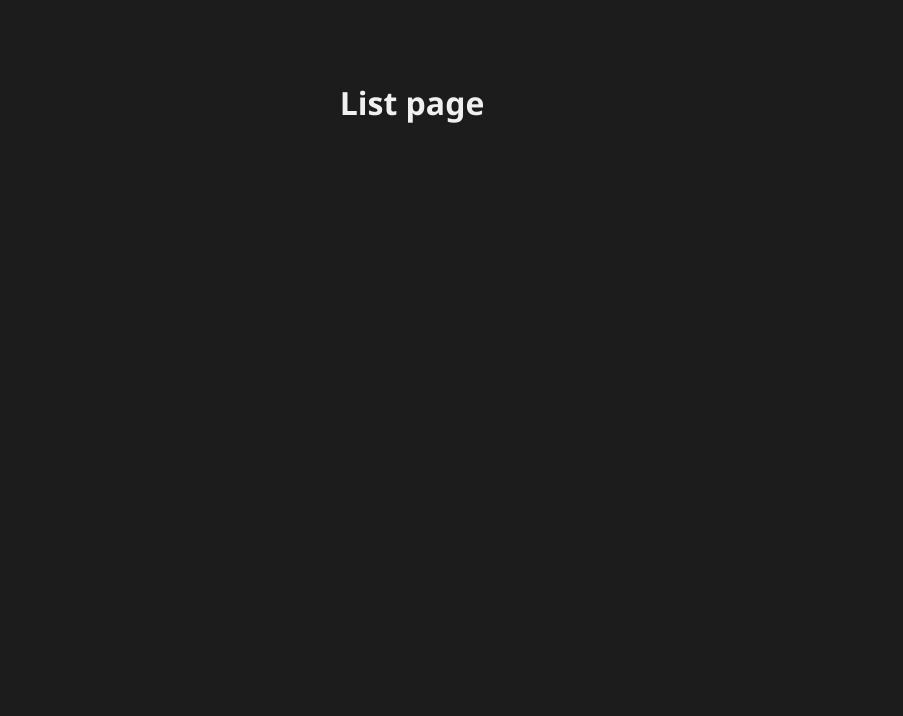
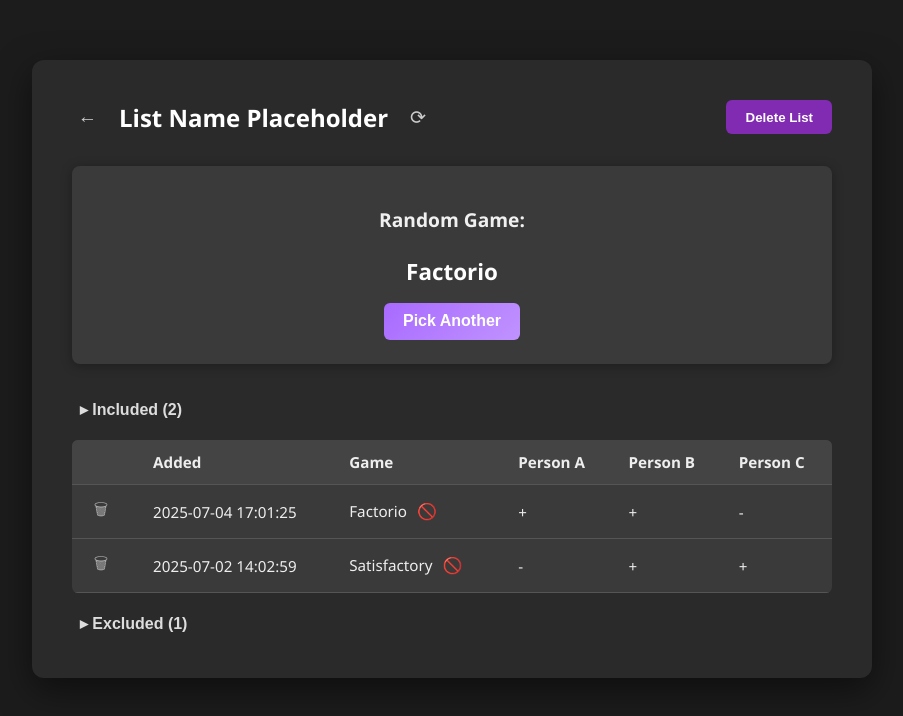
Before and after one commit to EivisMat/game-list, a React (Vite) app in the folder GameList/frontend/: page /thelist/list in a window 1280 px wide. Shown: the top 716 px of the page, without its empty margins (228-1131 px from the left). Built offline with nearby package versions, Linux system fonts and the light colour scheme.

Commit message:
Add: list page UI
### Changes

- Added page for the list display with placeholders
- Added `List.css`
- Slightly modified `globals.css`

### To-do

- Separate out `Home.css` from `globals.css`.

```diff
--- a/GameList/frontend/src/pages/List.tsx
+++ b/GameList/frontend/src/pages/List.tsx
@@ -1,7 +1,60 @@
+import "../styles/List.css";
+
 const List = () => {
     return (
-        <div>
-            <h1>List page</h1>
+        <div className="list-container">
+            <div className="list-header">
+                <div className="header-left">
+                    <button className="icon-button" title="Go back">{/* ← icon placeholder */}←</button>
+                    <h1 className="list-title">List Name Placeholder</h1>
+                    <button className="icon-button" title="Refresh">{/* ⟳ icon placeholder */}⟳</button>
+                </div>
+                <button className="delete-list-btn">Delete List</button>
+            </div>
+
+            <div className="random-game-card">
+                <h2>Random Game:</h2>
+                <p className="game-name">Factorio</p>
+                <button className="pick-new-game-btn">Pick Another</button>
+            </div>
+
+            <div className="game-list-section">
+                <div className="group-toggle">
+                    <button className="group-header">▸ Included (2)</button>
+                    <table className="game-table">
+                        <thead>
+                            <tr>
+                                <th></th>
+                                <th>Added</th>
+                                <th>Game</th>
+                                <th>Person A</th>
+                                <th>Person B</th>
+                                <th>Person C</th>
+                            </tr>
+                        </thead>
+                        <tbody>
+                            <tr>
+                                <td><button className="icon-button">🗑</button></td>
+                                <td>2025-07-04 17:01:25</td>
+                                <td>Factorio <button className="icon-button">🚫</button></td>
+                                <td>+</td>
+                                <td>+</td>
+                                <td>-</td>
+                            </tr>
+                            <tr>
+                                <td><button className="icon-button">🗑</button></td>
+                                <td>2025-07-02 14:02:59</td>
+                                <td>Satisfactory <button className="icon-button">🚫</button></td>
+                                <td>-</td>
+                                <td>+</td>
+                                <td>+</td>
+                            </tr>
+                        </tbody>
+                    </table>
+
+                    <button className="group-header">▸ Excluded (1)</button>
+                </div>
+            </div>
         </div>
     );
 };
--- /dev/null
+++ b/GameList/frontend/src/styles/List.css
@@ -0,0 +1,158 @@
+.list-container {
+    background-color: #2a2a2a;
+    padding: 2.5rem;
+    border-radius: 12px;
+    box-shadow: 0 12px 35px rgba(0, 0, 0, 0.5);
+    width: 100%;
+    max-width: 1200px;
+    margin: 0 auto;
+    display: flex;
+    flex-direction: column;
+    gap: 2rem;
+}
+
+.list-header {
+    display: flex;
+    justify-content: space-between;
+    align-items: center;
+    gap: 1rem;
+    flex-wrap: wrap;
+}
+
+.header-left {
+    display: flex;
+    align-items: center;
+    gap: 1rem;
+    flex-wrap: wrap;
+}
+
+.list-title {
+    font-size: 1.5rem;
+    margin: 0;
+    color: #fff;
+}
+
+.icon-button {
+    background: none;
+    border: none;
+    color: #ccc;
+    font-size: 1.2rem;
+    cursor: pointer;
+    transition: color 0.2s;
+}
+
+.icon-button:hover {
+    color: #fff;
+}
+
+.delete-list-btn {
+    background-color: #802bb1;
+    color: #fff;
+    border: none;
+    padding: 0.6rem 1.2rem;
+    border-radius: 6px;
+    font-weight: bold;
+    cursor: pointer;
+    transition: 0.2s;
+}
+
+.delete-list-btn:hover {
+    background-color: #a86aff;
+}
+
+.random-game-card {
+    background-color: #3a3a3a;
+    padding: 1.5rem;
+    border-radius: 8px;
+    text-align: center;
+    box-shadow: 0 2px 12px rgba(0, 0, 0, 0.3);
+}
+
+.random-game-card h2 {
+    margin-bottom: 0.5rem;
+    font-size: 1.2rem;
+    color: #f0f0f0;
+}
+
+.game-name {
+    font-size: 1.4rem;
+    font-weight: bold;
+    margin-bottom: 1rem;
+    color: #ffffff;
+}
+
+.pick-new-game-btn {
+    background: linear-gradient(135deg, #a86aff, #c093ff);
+    color: white;
+    border: none;
+    border-radius: 6px;
+    padding: 0.6rem 1.2rem;
+    font-size: 1rem;
+    font-weight: bold;
+    cursor: pointer;
+    transition: transform 0.2s, box-shadow 0.2s;
+}
+
+.pick-new-game-btn:hover {
+    transform: translateY(-2px);
+    box-shadow: 0 4px 12px rgba(168, 106, 255, 0.4);
+}
+
+.game-list-section {
+    display: flex;
+    flex-direction: column;
+    gap: 1rem;
+}
+
+.group-toggle {
+    display: flex;
+    flex-direction: column;
+    gap: 1rem;
+}
+
+.group-header {
+    background: none;
+    border: none;
+    text-align: left;
+    font-size: 1rem;
+    font-weight: bold;
+    color: #ddd;
+    cursor: pointer;
+    padding: 0.3rem 0.5rem;
+    transition: color 0.2s;
+}
+
+.group-header:hover {
+    color: #fff;
+}
+
+.game-table {
+    width: 100%;
+    border-collapse: collapse;
+    background-color: #3a3a3a;
+    border-radius: 6px;
+    overflow: hidden;
+}
+
+.game-table th,
+.game-table td {
+    padding: 0.75rem 1rem;
+    text-align: left;
+    border-bottom: 1px solid #555;
+    color: #eee;
+    font-size: 0.95rem;
+}
+
+.game-table th {
+    background-color: #444;
+    font-weight: 600;
+}
+
+.game-table td button.icon-button {
+    font-size: 1rem;
+    color: #aaa;
+}
+
+.game-table td button.icon-button:hover {
+    color: #fff;
+}
--- a/GameList/frontend/src/styles/globals.css
+++ b/GameList/frontend/src/styles/globals.css
@@ -16,7 +16,7 @@ body {
     border-radius: 12px;
     box-shadow: 0 12px 35px rgba(0, 0, 0, 0.5);
     width: 100%;
-    max-width: 800px;
+    min-width: 800px;
     display: flex;
     flex-direction: column;
     gap: 2rem;
```
